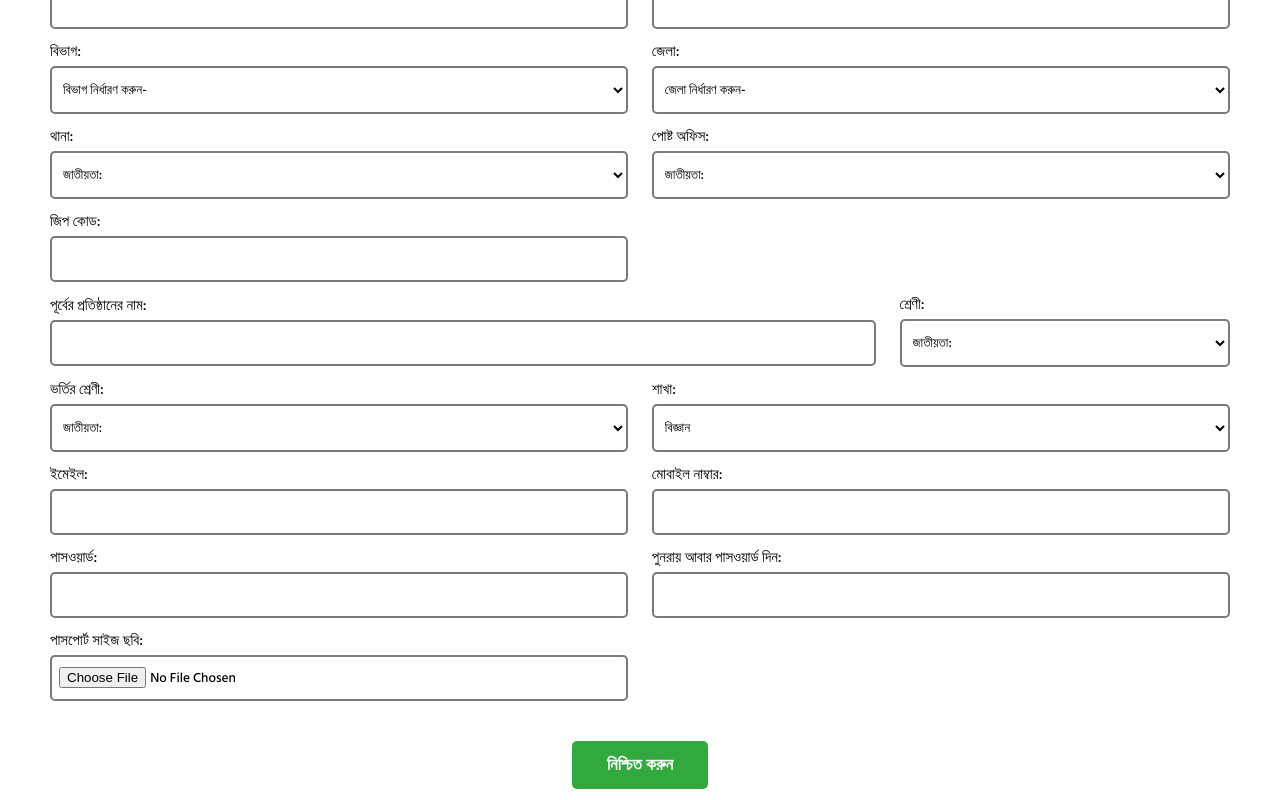
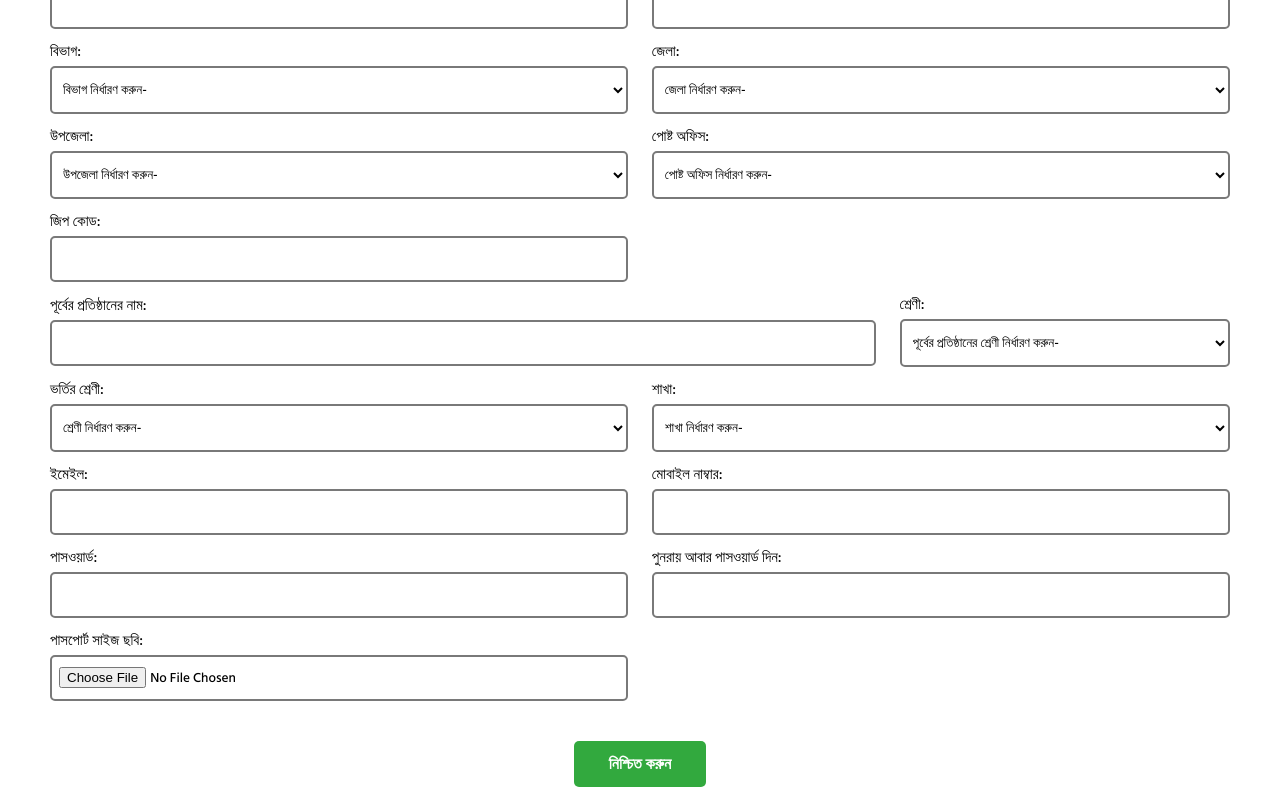
Before and after one commit to MdMostakimBillah/school-management, a React (Vite) app: page / in a window 1280 px wide. Shown: the part 640-1440 px from the top of the page. Built offline with nearby package versions, Linux system fonts and the light colour scheme.

Commit message:
appliction form done without image input filed

```diff
--- a/src/components/ApplicationForm.jsx
+++ b/src/components/ApplicationForm.jsx
@@ -1,14 +1,8 @@
 import { useState } from "react";
 import classes from "./style/ApplicationForm.module.css";
 import { country } from "../content/index";
+import { classNumber } from "../content/index";
 const ApplicationForm = () => {
-  // const [country, setCountry] = useState([]);
-  const [distric, setDistric] = useState([]);
-  const [upazilas, setUpazilas] = useState([]);
-  const [postOffice, setPostOffice] = useState([]);
-
-  console.log(country);
-
   const [formData, setFormData] = useState({
     studentFirstName: "",
     studentLastName: "",
@@ -26,21 +20,97 @@ const ApplicationForm = () => {
     phoneNumber: "",
     password: "",
     confirmPassword: "",
-    nationality: "",
     gendar: "",
-    selectedDivision: "",
-    selectedDistricts: "",
+    postOffice: "",
+    previousClass: "",
+    admissionClass: "",
+    section: "",
   });
+
   const inputHandler = (e) => {
     const { name, value } = e.target;
     setFormData((previousData) => ({
-      ...previousData,
-      [name]: value,
+      ...previousData, //previous all data here
+      [name]: value, //here create an object
     }));
+  };
+
+  // select option
+  const [selectedCountry, setSelectedCountry] = useState("");
+  const [selectedDivision, setSelectedDivision] = useState("");
+  const [zilas, setZilas] = useState("");
+  const [selectedPostOffice, setSelectedPostOffice] = useState("");
+  const [divisions, setDivisions] = useState([]);
+  const [distric, setDistric] = useState([]);
+  const [upozila, setUpozila] = useState([]);
+  const [postOffice, setPostOffice] = useState([]);
+
+  //country selection function and carry the division in an array
+  const countrySelectHandler = (e) => {
+    const selectCountryName = e.target.value;
+    setSelectedCountry(selectCountryName);
+    const countrySelected = country.find(
+      (singleCountry) => singleCountry.name === selectCountryName
+    );
+
+    if (countrySelected) {
+      setDivisions(countrySelected.division);
+    } else {
+      setDivisions([]);
+    }
+  };
+  // division selection function and carry the
+  const divisionHandler = (e) => {
+    const selectDivisionName = e.target.value;
+    setSelectedDivision(selectDivisionName);
+    const divisionSelected = divisions.find(
+      (singleDivision) => singleDivision.name === selectDivisionName
+    );
+    if (divisionSelected) {
+      setDistric(divisionSelected.districts);
+    } else {
+      setDistric([]);
+    }
+  };
+  // upozela selection funciton and carry
+  const zelaHandler = (e) => {
+    const selectedUpozelaName = e.target.value;
+    setZilas(selectedUpozelaName);
+    const districSelected = distric.find(
+      (singleDistric) => singleDistric.name === selectedUpozelaName
+    );
+    if (districSelected) {
+      setUpozila(districSelected.upazilas);
+    } else {
+      setUpozila([]);
+    }
+  };
+  //post office selection fucntion and carry on array
+  const postOfficeHandler = (e) => {
+    const selectedPostOfficeName = e.target.value;
+    setSelectedPostOffice(selectedPostOfficeName);
+    const postOfficeSelected = upozila.find(
+      (singlePostOffice) => singlePostOffice.name === selectedPostOfficeName
+    );
+    if (postOfficeSelected) {
+      setPostOffice(postOfficeSelected.postOffice);
+    } else {
+      setPostOffice([]);
+    }
   };
 
   const handleSubmit = (e) => {
     e.preventDefault();
+
+    //adding data
+    setFormData((prevData) => ({
+      ...prevData,
+      country: selectedCountry,
+      divistion: selectedDivision,
+      zila: zilas,
+      postOffice: selectedPostOffice,
+    }));
+
     console.log(formData); // Process the form data
   };
 
@@ -86,12 +156,15 @@ const ApplicationForm = () => {
             <label htmlFor="">জাতীয়তা:</label>
             <select
               name="nationality"
-              value={formData.nationality}
-              onChange={inputHandler}
+              value={selectedCountry}
+              onChange={countrySelectHandler}
             >
               <option value="">জাতীয়তা নির্ধারণ করুন-</option>
-              <option value="বাংলাদেশী">বাংলাদেশী</option>
-              <option value="অন্যান্য">অন্যান্য</option>
+              {country.map((country, index) => (
+                <option key={index} value={country.name}>
+                  {country.name}
+                </option>
+              ))}
             </select>
           </div>
         </div>
@@ -194,59 +267,61 @@ const ApplicationForm = () => {
             <label htmlFor="">বিভাগ:</label>
             <select
               name="selectedDivision"
-              value={formData.selectedDivision}
-              onChange={inputHandler}
+              value={selectedDivision}
+              onChange={divisionHandler}
             >
               <option value="">বিভাগ নির্ধারণ করুন-</option>
-              {/* {country.map((item, inex) =>
-                item.name && formData.nationality
-                  ? item.division.map((allDivision, index) => (
-                      <option key={index} value={allDivision.name}>
-                        {allDivision.name}
-                      </option>
-                    ))
-                  : " "
-              )} */}
+              {divisions.map((division, index) => (
+                <option key={index} value={division.name}>
+                  {division.name}
+                </option>
+              ))}
             </select>
           </div>
           <div className={classes.SecondInpur}>
             <label htmlFor="">জেলা:</label>
             <select
               name="selectedDistricts"
-              value={formData.selectedDistricts}
-              onChange={inputHandler}
+              value={zilas}
+              onChange={zelaHandler}
             >
               <option value="">জেলা নির্ধারণ করুন- </option>
-              {/* {country.map((item, inex) =>
-                item.name && formData.nationality
-                  ? item.division.map((allDivision, index) =>
-                      console.log(allDivision.name && formData.selectedDivision)
-                    )
-                  : " "
-              )} */}
-              {/* {console.log(formData.selectedDivision)} */}
+              {distric.map((singleDistric, index) => (
+                <option key={index} value={singleDistric.name}>
+                  {singleDistric.name}
+                </option>
+              ))}
             </select>
           </div>
         </div>
         {/* thana  */}
         <div className={classes.singleLine}>
           <div className={classes.firtsInpur}>
-            <label htmlFor="">থানা:</label>
-            <select name="" id="">
-              <option value="">জাতীয়তা:</option>
-              <option value="">জাতীয়তা:</option>
-              <option value="">জাতীয়তা:</option>
-              <option value="">জাতীয়তা:</option>
+            <label htmlFor="">উপজেলা:</label>
+            <select value={selectedPostOffice} onChange={postOfficeHandler}>
+              <option value="">উপজেলা নির্ধারণ করুন-</option>
+
+              {upozila.map((singleUpozila, index) => (
+                <option key={index} value={singleUpozila.name}>
+                  {singleUpozila.name}
+                </option>
+              ))}
             </select>
           </div>
           {/* psot office  */}
           <div className={classes.SecondInpur}>
             <label htmlFor="">পোষ্ট অফিস:</label>
-            <select name="" id="">
-              <option value="">জাতীয়তা:</option>
-              <option value="">জাতীয়তা:</option>
-              <option value="">জাতীয়তা:</option>
-              <option value="">জাতীয়তা:</option>
+            <select
+              name="postOffice"
+              value={formData.postOffice}
+              onChange={inputHandler}
+            >
+              <option value="">পোষ্ট অফিস নির্ধারণ করুন-</option>
+              {postOffice.map((singlePostOffice, index) => (
+                <option key={index} value={singlePostOffice}>
+                  {singlePostOffice}
+                </option>
+              ))}
             </select>
           </div>
         </div>
@@ -276,10 +351,19 @@ const ApplicationForm = () => {
           </div>
           <div className={classes.SecondInpur}>
             <label htmlFor="">শ্রেণী:</label>
-            <select name="" id="">
-              <option value="">জাতীয়তা:</option>
-              <option value="">জাতীয়তা:</option>
-              <option value="">জাতীয়তা:</option>
+            <select
+              name="previousClass"
+              value={formData.previousClass}
+              onChange={inputHandler}
+            >
+              <option value="">
+                পূর্বের প্রতিষ্ঠানের শ্রেণী নির্ধারণ করুন-
+              </option>
+              {classNumber.map((item, index) => (
+                <option key={index} value={item}>
+                  {item}
+                </option>
+              ))}
             </select>
           </div>
         </div>
@@ -289,19 +373,31 @@ const ApplicationForm = () => {
           {/* class  */}
           <div className={classes.firtsInpur}>
             <label htmlFor="">ভর্তির শ্রেণী:</label>
-            <select name="" id="">
-              <option value="">জাতীয়তা:</option>
-              <option value="">জাতীয়তা:</option>
-              <option value="">জাতীয়তা:</option>
-              <option value="">জাতীয়তা:</option>
+            <select
+              name="admissionClass"
+              value={formData.admissionClass}
+              onChange={inputHandler}
+            >
+              <option value="">শ্রেণী নির্ধারণ করুন-</option>
+              {classNumber.map((item, index) => (
+                <option key={index} value={item}>
+                  {item}
+                </option>
+              ))}
             </select>
           </div>
           {/* bivag  */}
           <div className={classes.SecondInpur}>
             <label htmlFor="">শাখা:</label>
-            <select name="" id="">
-              <option value="">বিজ্ঞান</option>
-              <option value="">মানবিক</option>
+            <select
+              name="section"
+              value={formData.section}
+              onChange={inputHandler}
+            >
+              <option value="">শাখা নির্ধারণ করুন-</option>
+
+              <option value="science">বিজ্ঞান</option>
+              <option value="humanity">মানবিক</option>
             </select>
           </div>
         </div>
@@ -311,15 +407,20 @@ const ApplicationForm = () => {
           {/* email  */}
           <div className={classes.firtsInpur}>
             <label htmlFor="">ইমেইল:</label>
-            <input type="email" />
+            <input
+              name="email"
+              type="email"
+              value={formData.email}
+              onChange={inputHandler}
+            />
           </div>
           {/* mobile number  */}
           <div className={classes.SecondInpur}>
             <label htmlFor="">মোবাইল নাম্বার:</label>
             <input
-              name="email"
+              name="phoneNumber"
               type="number"
-              value={formData.email}
+              value={formData.phoneNumber}
               onChange={inputHandler}
             />
           </div>
--- a/src/components/style/ApplicationForm.module.css
+++ b/src/components/style/ApplicationForm.module.css
@@ -65,7 +65,7 @@ form .singleLine > div > select {
   font-weight: bold;
   border-radius: 5px;
   cursor: pointer;
-  font-size: 17px;
+  font-size: 16px;
 }
 @media (max-width: 767px) {
   form .singleLine {
--- a/src/content/index.js
+++ b/src/content/index.js
@@ -158,6 +158,8 @@ export const commentForSchool = [
     commenter: "আবদুল্লাহ আল মুত্তাকী",
   },
 ];
+
+export const classNumber = ["প্রথম", "দ্বিতীয়", "তৃতীয়", "চতুর্থ", "পঞ্চম", "ষষ্ট", "সপ্তম", "অষ্টম", "নবম"];
 
 export const country = [
   {
@@ -844,4 +846,8 @@ export const country = [
       },
     ],
   },
+  {
+    name: "India",
+    division: [],
+  },
 ];
```
